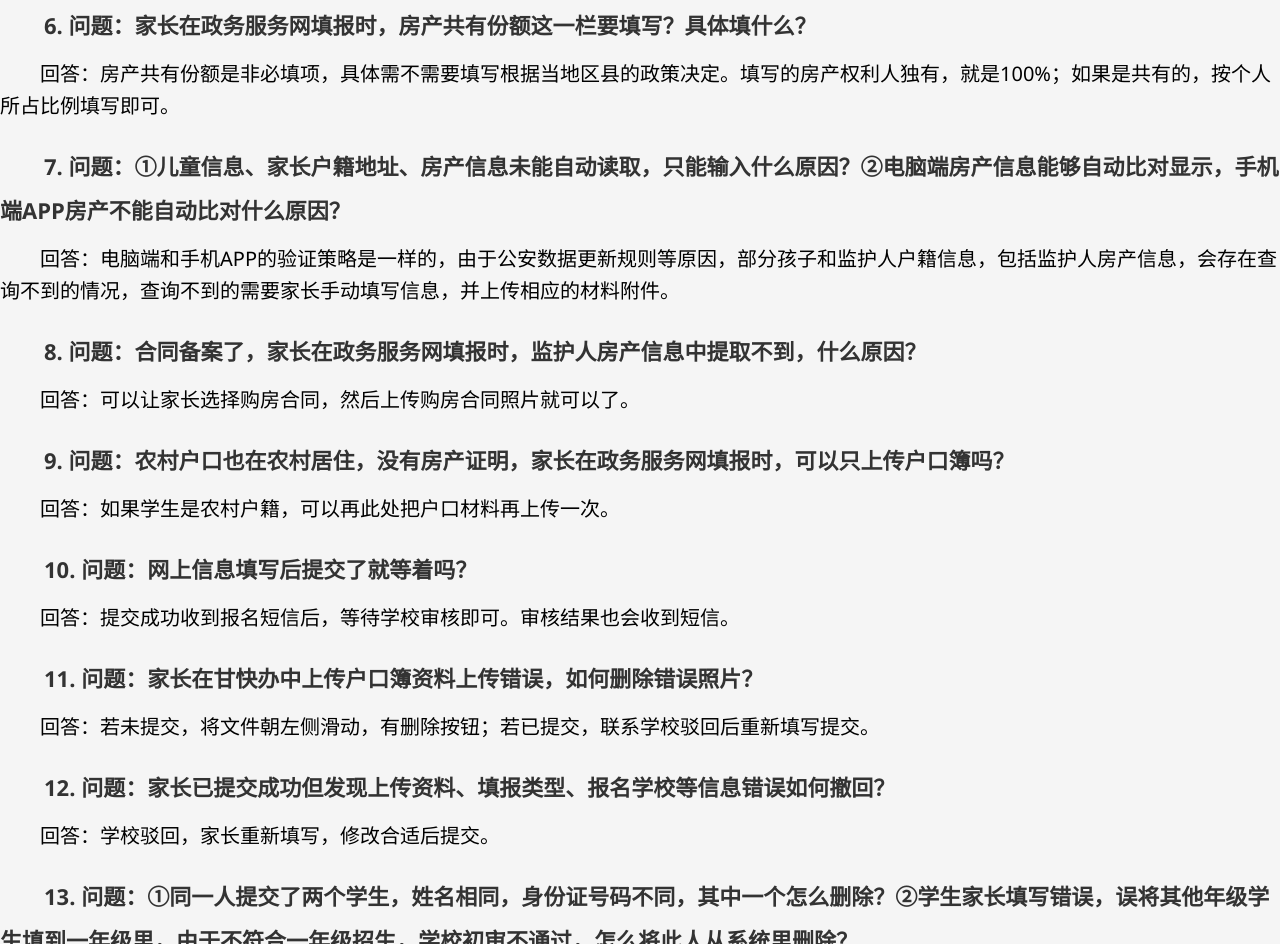
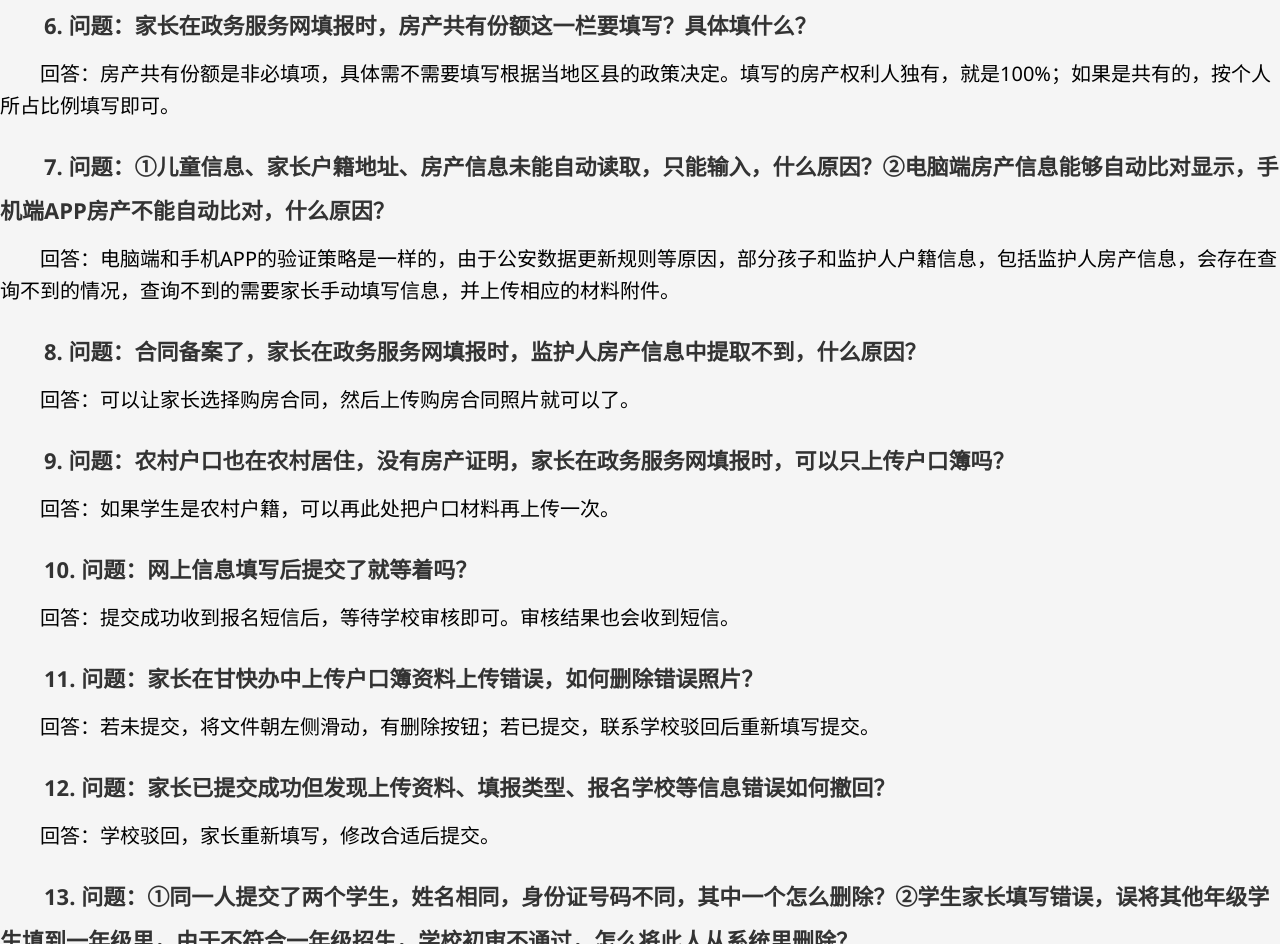
Before and after one commit to ChipZhao/resource, a plain HTML site: page 教育入学一件事常见问题.html in a window 1280 px wide. Shown: the part 795-1739 px from the top of the page. Drawn offline with Linux system fonts and the light colour scheme.

Commit message:
Update 教育入学一件事常见问题.html

```diff
--- a/教育入学一件事常见问题.html
+++ b/教育入学一件事常见问题.html
@@ -81,7 +81,7 @@
         <h2>6. 问题：家长在政务服务网填报时，房产共有份额这一栏要填写？具体填什么？</h2>
         <p>回答：房产共有份额是非必填项，具体需不需要填写根据当地区县的政策决定。填写的房产权利人独有，就是100%；如果是共有的，按个人所占比例填写即可。</p>
 
-        <h2>7. 问题：①儿童信息、家长户籍地址、房产信息未能自动读取，只能输入什么原因？②电脑端房产信息能够自动比对显示，手机端APP房产不能自动比对什么原因？</h2>
+        <h2>7. 问题：①儿童信息、家长户籍地址、房产信息未能自动读取，只能输入，什么原因？②电脑端房产信息能够自动比对显示，手机端APP房产不能自动比对，什么原因？</h2>
         <p>回答：电脑端和手机APP的验证策略是一样的，由于公安数据更新规则等原因，部分孩子和监护人户籍信息，包括监护人房产信息，会存在查询不到的情况，查询不到的需要家长手动填写信息，并上传相应的材料附件。</p>
     </div>
 
```
